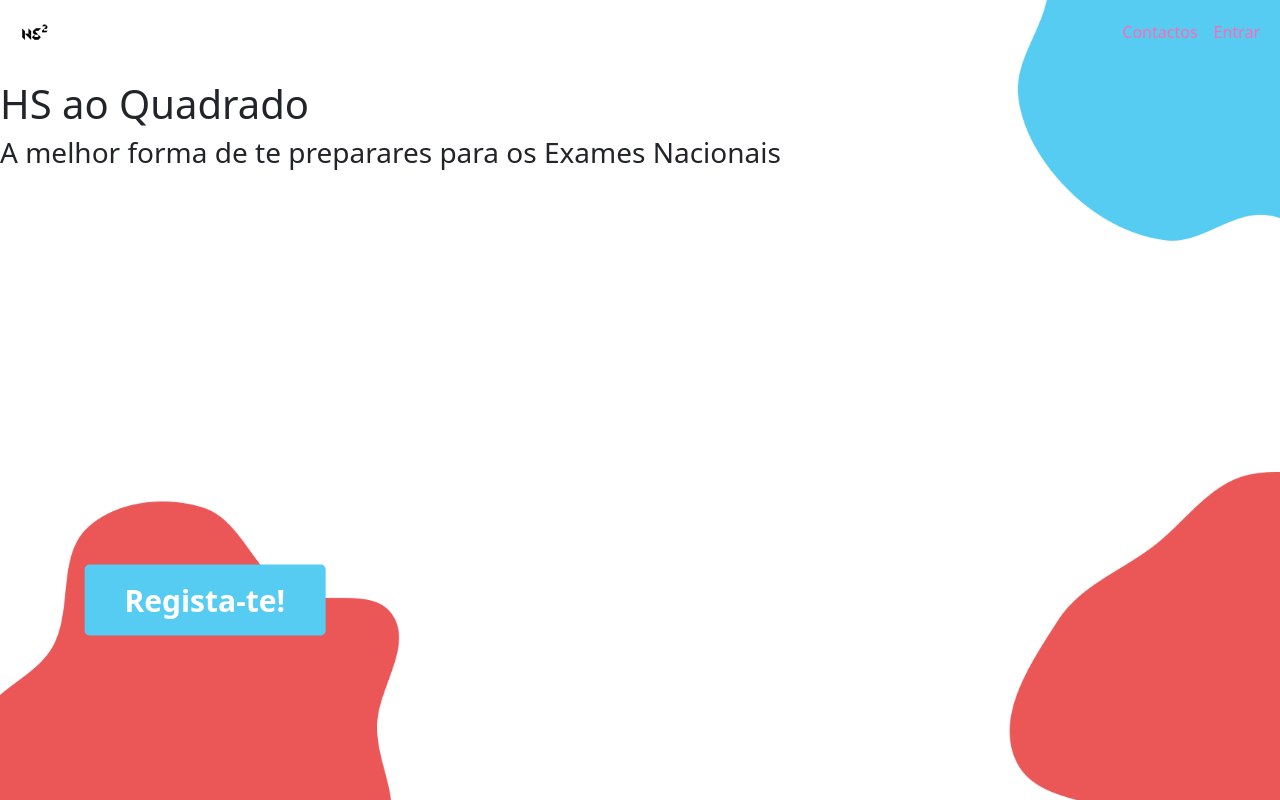
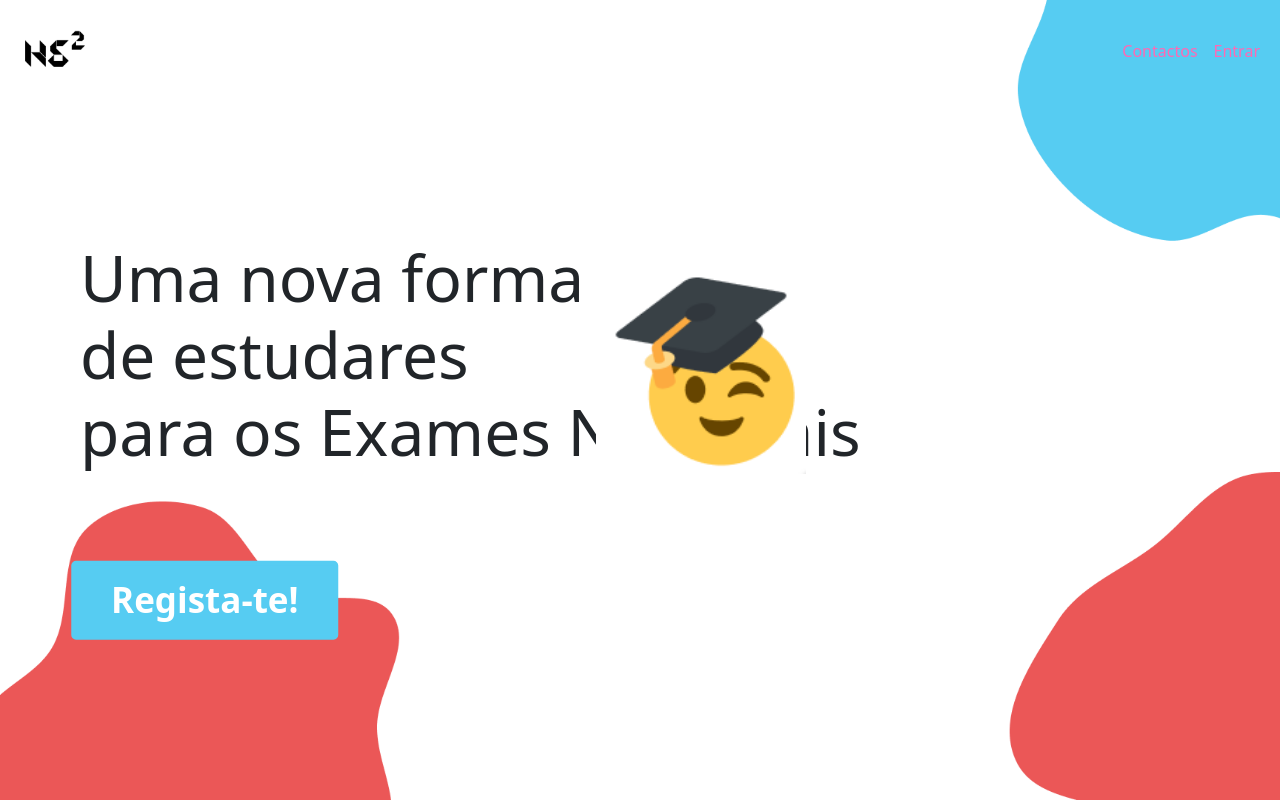
Before and after one commit to HackerSchool/Arquimedia, a Django app: page / in a window 1280 px wide. Run offline with Django 3.2, Linux system fonts and the light colour scheme.

Commit message:
emoji and title frontend

```diff
--- a/HSaoQuadrado/templates/index.html
+++ b/HSaoQuadrado/templates/index.html
@@ -5,7 +5,7 @@
 
 <nav class="navbar navbar-expand-lg mb-3">
     <div class="container-fluid d-flex bd-highlight">
-      <a class="navbar-brand p-2 w-100 flex-grow-1 bd-highlight" href="#"><img src="{% static 'img/logo_black.png' %}" alt="logo" width="30" height="30" style="vertical-align:middle;"></a>
+      <a class="navbar-brand p-2 w-100 flex-grow-1 bd-highlight" href="#"><img src="{% static 'img/logo_black.png' %}" alt="logo" width="70" height="70" style="vertical-align:middle;"></a>
 
       <div class="collapse navbar-collapse" id="navbarNavAltMarkup">
         <div class="navbar-nav">
@@ -17,8 +17,12 @@
     </div>
   </nav>
 
-<h1>HS ao Quadrado</h1>
-<h3>A melhor forma de te preparares para os Exames Nacionais</h3>
+
+<a class="logo" src="{% static 'img/logo_black.png' %}" alt="logo" width="70" height="70" style="vertical-align:middle;"></a>
+
+<h3 class="titulo"> Uma nova forma <br> de estudares <br> para os Exames Nacionais</h3>
+
+<img class="emoji" src="{% static 'img/emoji.png' %}" alt="emoji" width="210" height="210">
 
 <a href="/signup"><button type="button" class="btn btn-primary btn-lg">Regista-te!</button></a>
 
--- a/static/css/main.css
+++ b/static/css/main.css
@@ -31,7 +31,7 @@ ul li {
     color: white;
     border: 5px solid #56CCF2;
     padding: 8px 35px;
-    font-size: 30px;
+    font-size: 35px;
     font-weight: bold;
     margin: 0;
     position: absolute;
@@ -47,6 +47,24 @@ ul li {
     color: white;
   }
 
+.titulo {
+    position: absolute;
+    margin-left: 5rem;
+    font-size: 4rem;
+    top: 30%;
+}
+
+.logo {
+    position: absolute;
+    margin-left: 4rem;
+}
+
+.emoji {
+    position: absolute;
+    margin-left: 4rem;
+    top: 33%;
+    right: 37%;
+}
 
 /* The following css will only be rendered on devices with max-width of 400px */
 @media screen and (max-width: 600px) {
```
Also changed, not shown: assets/Logo/Logo.svg, static/img/emoji.png (added).
